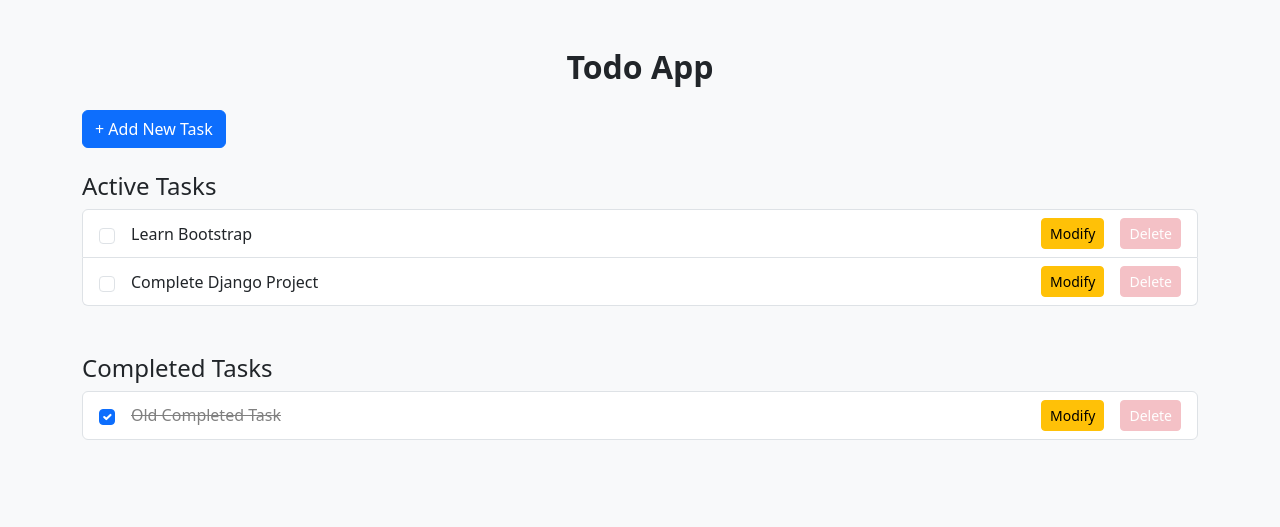
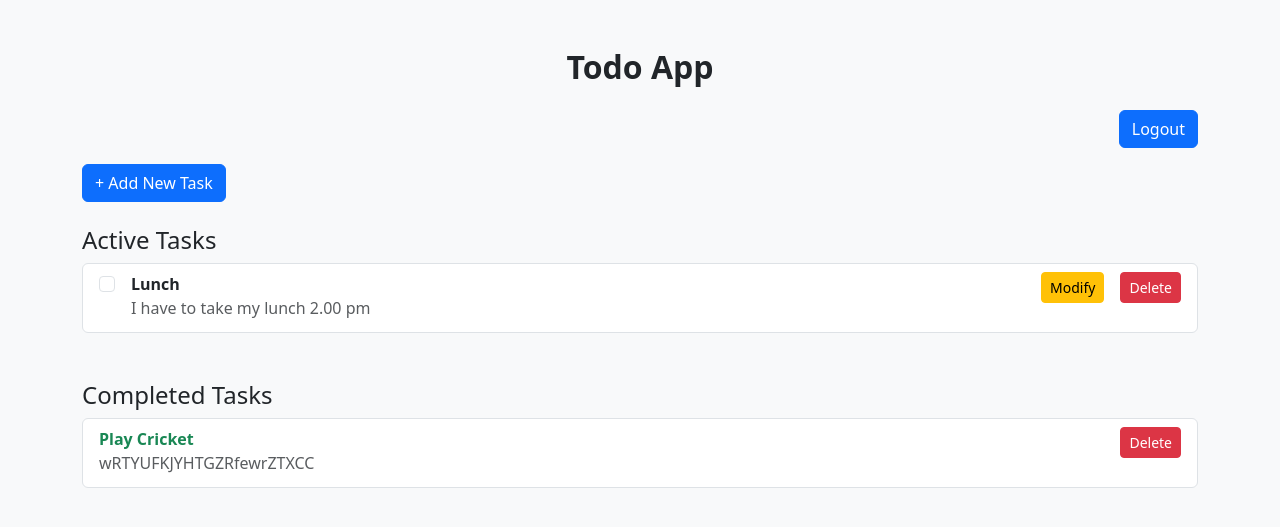
Before and after one commit to arunava6/todo_django, a Django app: page / in a window 1280 px wide. Shown: the top 527 px of the page. Run offline with Django 5.2, Linux system fonts and the light colour scheme; a user stored in the database is signed in; data comes from the database, SQL or seed files in the repository; both versions use the stored data as it was after the commit.

Commit message:
first commit

```diff
--- a/prac1/urls.py
+++ b/prac1/urls.py
@@ -14,14 +14,17 @@ Including another URLconf
     1. Import the include() function: from django.urls import include, path
     2. Add a URL to urlpatterns:  path('blog/', include('blog.urls'))
 """
+
 from django.contrib import admin
 from django.urls import path
 from todo.views import *
 
 urlpatterns = [
-    path('admin/', admin.site.urls),
-    path('',add_task,name="add_task"),
-    path('update/',update_task,name="update"),
-    path('register/',register,name="register"),
-    path('login/',login_view,name="login"),
+    path("admin/", admin.site.urls),
+    path("", add_task, name="add_task"),
+    path("update/<int:id>/", update_task, name="update_task"),
+    path("delete/<int:id>/", delete_task, name="delete_task"),
+    path("register/", register, name="register"),
+    path("login/", login_view, name="login"),
+    path("logout/",logout_view,name="logout"),
 ]
--- a/todo/templates/home.html
+++ b/todo/templates/home.html
@@ -1,11 +1,11 @@
 <!DOCTYPE html>
 <html lang="en">
   <head>
-    <meta charset="UTF-8">
-    <meta name="viewport" content="width=device-width, initial-scale=1">
-    <title>Bootstrap Todo App — Modify Without JS</title>
+    <meta charset="UTF-8" />
+    <meta name="viewport" content="width=device-width, initial-scale=1" />
+    <title>Todo App</title>
 
-    <link href="https://cdn.jsdelivr.net/npm/bootstrap@5.3.8/dist/css/bootstrap.min.css" rel="stylesheet" integrity="sha384-sRIl4kxILFvY47J16cr9ZwB07vP4J8+LH7qKQnuqkuIAvNWLzeN8tE5YBujZqJLB" crossorigin="anonymous">
+    <link href="https://cdn.jsdelivr.net/npm/bootstrap@5.3.8/dist/css/bootstrap.min.css" rel="stylesheet" integrity="sha384-sRIl4kxILFvY47J16cr9ZwB07vP4J8+LH7qKQnuqkuIAvNWLzeN8tE5YBujZqJLB" crossorigin="anonymous" />
 
     <style>
       .task-check:checked + label {
@@ -14,10 +14,6 @@
       }
       .task-row:hover .delete-btn {
         opacity: 1;
-        }
-        .delete-btn {
-            opacity: 0.3;
-            transition: 0.2s;
       }
       details summary {
         list-style: none;
@@ -28,94 +24,99 @@
       }
     </style>
   </head>
+
   <body class="bg-light">
+    <div class="container py-5">
+      <h2 class="text-center mb-4 fw-bold">Todo App</h2>
 
-<div class="container py-5">
-    <h2 class="text-center mb-4 fw-bold">Todo App </h2>
+      <div class="d-flex justify-content-end mb-3">
+        <a href="/logout/" class="btn btn-primary">Logout</a>
+      </div>
 
-    <!-- ADD TASK SECTION -->
+      <!-- ADD TASK -->
       <details class="mb-4">
         <summary class="btn btn-primary">+ Add New Task</summary>
         <div class="card card-body mt-3">
-            <label class="form-label">Write Your Task:</label>
-            <input type="text" class="form-control mb-2" placeholder="Type task here…">
+          <form method="POST">
+            {% csrf_token %}
+
+            <label class="form-label">Task Title</label>
+            <input type="text" name="task_title" class="form-control mb-2" required />
+
+            <label class="form-label">Task Description</label>
+            <textarea name="task_description" class="form-control mb-2"></textarea>
+
+            <div class="form-check mb-3">
+              <input class="form-check-input" type="checkbox" name="task_completed" />
+              <label class="form-check-label">Mark as completed</label>
+            </div>
+
             <button class="btn btn-success w-100">Add Task</button>
+          </form>
         </div>
       </details>
 
       <!-- ACTIVE TASKS -->
       <h4>Active Tasks</h4>
-    <div class="list-group">
+      <div class="list-group mb-4">
+        {% for task in tasks %}
+          {% if not task.task_completed %}
+            <div class="list-group-item task-row">
+              <div class="d-flex align-items-start">
+                <form method="POST" action="{% url 'update_task' task.id %}">
+                  {% csrf_token %}
+                  <input type="checkbox" class="form-check-input me-3" name="task_completed" onchange="this.form.submit()" />
+                </form>
 
-        <!-- Task 1 -->
-        <div class="list-group-item task-row">
-            <div class="d-flex align-items-center">
+                <div class="flex-grow-1">
+                  <strong>{{ task.task_title }}</strong>
+                  <p class="mb-1 text-muted">{{ task.task_description }}</p>
+                </div>
 
-                <input type="checkbox" class="form-check-input me-3 task-check">
-                <label class="flex-grow-1 task-text">Learn Bootstrap</label>
-
-                <!-- Modify Button + Editor -->
+                <!-- UPDATE -->
                 <details class="ms-3">
                   <summary class="btn btn-warning btn-sm">Modify</summary>
-                    <div class="card card-body mt-3 p-2">
-                        <label>Edit Task:</label>
-                        <input type="text" class="form-control mb-2" value="Learn Bootstrap">
-                        <button class="btn btn-success btn-sm w-100">Save </button>
+                  <div class="card card-body mt-2 p-2">
+                    <form method="POST" action="{% url 'update_task' task.id %}">
+                      {% csrf_token %}
+                      <input type="text" name="task_title" value="{{ task.task_title }}" class="form-control mb-2" required />
+
+                      <textarea name="task_description" class="form-control mb-2">{{ task.task_description }}</textarea>
+
+                      <button class="btn btn-success btn-sm w-100">Save</button>
+                    </form>
                   </div>
                 </details>
 
-                <button class="btn btn-sm btn-danger delete-btn ms-3">Delete</button>
+                <!-- DELETE -->
+                <a href="{% url 'delete_task' task.id %}" class="btn btn-danger btn-sm ms-3">Delete</a>
               </div>
             </div>
-
-        <!-- Task 2 -->
-        <div class="list-group-item task-row">
-            <div class="d-flex align-items-center">
-
-                <input type="checkbox" class="form-check-input me-3 task-check">
-                <label class="flex-grow-1 task-text">Complete Django Project</label>
-
-                <details class="ms-3">
-                    <summary class="btn btn-warning btn-sm">Modify</summary>
-                    <div class="card card-body mt-3 p-2">
-                        <label>Edit Task:</label>
-                        <input type="text" class="form-control mb-2" value="Complete Django Project">
-                        <button class="btn btn-success btn-sm w-100">Save</button>
-                    </div>
-                </details>
-
-                <button class="btn btn-sm btn-danger delete-btn ms-3">Delete</button>
-            </div>
-        </div>
-
+          {% endif %}
+        {% endfor %}
       </div>
 
       <!-- COMPLETED TASKS -->
       <h4 class="mt-5">Completed Tasks</h4>
       <div class="list-group">
+        {% for task in tasks %}
+          {% if task.task_completed %}
+            <div class="list-group-item task-row">
+              <div class="d-flex align-items-start">
+                <!-- ❌ NO CHECKBOX HERE -->
 
-        <div class="list-group-item task-row">
-            <div class="d-flex align-items-center">
+                <div class="flex-grow-1">
+                  <strong class="text-success">{{ task.task_title }}</strong>
+                  <p class="mb-1 text-muted">{{ task.task_description }}</p>
+                </div>
 
-                <input type="checkbox" class="form-check-input me-3 task-check" checked>
-                <label class="flex-grow-1 task-text">Old Completed Task</label>
-
-                <details class="ms-3">
-                    <summary class="btn btn-warning btn-sm">Modify</summary>
-                    <div class="card card-body mt-3 p-2">
-                        <label>Edit Task:</label>
-                        <input type="text" class="form-control mb-2" value="Old Completed Task">
-                        <button class="btn btn-success btn-sm w-100">Save</button>
-                    </div>
-                </details>
-
-                <button class="btn btn-sm btn-danger delete-btn ms-3">Delete</button>
+                <!-- DELETE -->
+                <a href="{% url 'delete_task' task.id %}" class="btn btn-danger btn-sm ms-3">Delete</a>
               </div>
             </div>
-
+          {% endif %}
+        {% endfor %}
       </div>
-
     </div>
-
   </body>
 </html>
--- a/todo/views.py
+++ b/todo/views.py
@@ -1,4 +1,4 @@
-from django.shortcuts import render,redirect
+from django.shortcuts import render, redirect
 from django.http import HttpResponse
 from .models import *
 from django.contrib.auth.models import User
@@ -6,36 +6,36 @@ from django.contrib import messages
 from django.contrib.auth import authenticate, login, logout
 from django.contrib.auth.decorators import login_required
 
+
 # Create your views here.
 def register(request):
-    if request.method=="POST":
-        data=request.POST
-        first_name=data.get("first_name")
-        last_name=data.get("last_name")
-        email=data.get("email")
-        password=data.get("password")
+    if request.method == "POST":
+        data = request.POST
+        first_name = data.get("first_name")
+        last_name = data.get("last_name")
+        email = data.get("email")
+        password = data.get("password")
 
         if User.objects.filter(email=email).exists():
             messages.warning(request, "Email already exists!")
             return redirect("/register/")
 
-        user=User.objects.create(
-            first_name=first_name,
-            last_name=last_name,
-            email=email
+        user = User.objects.create(
+            first_name=first_name, last_name=last_name, email=email
         )
         user.set_password(password)
         user.save()
         messages.success(request, "Account created successfully!.")
         return redirect("/login/")
 
-    return render(request,"register.html")
+    return render(request, "register.html")
+
 
 def login_view(request):
-    if request.method=="POST":
-        data=request.POST
-        email=data.get("email")
-        password=data.get("password")
+    if request.method == "POST":
+        data = request.POST
+        email = data.get("email")
+        password = data.get("password")
 
         try:
             user_obj = User.objects.get(email=email)
@@ -43,16 +43,16 @@ def login_view(request):
             messages.warning(request, "Email not exists")
             return redirect("/login/")
 
-        user=authenticate(request,username=user_obj.username,password=password)
+        user = authenticate(request, username=user_obj.username, password=password)
 
         if user is None:
             messages.warning(request, "Invalid password")
             return redirect("/login/")
         else:
-            login(request,user)
+            login(request, user)
             return redirect("/")
 
-    return render(request,"login.html")
+    return render(request, "login.html")
 
 
 def logout_view(request):
@@ -62,11 +62,11 @@ def logout_view(request):
 
 @login_required(login_url="/login/")
 def add_task(request):
-    if request.method=="POST":
-        data=request.POST
-        task_title=data.get("task_title")
-        task_description=data.get("task_description")
-        task_completed=True if data.get("task_completed") == "on" else False
+    if request.method == "POST":
+        data = request.POST
+        task_title = data.get("task_title")
+        task_description = data.get("task_description")
+        task_completed = True if data.get("task_completed") == "on" else False
 
         Task.objects.create(
             task_title=task_title,
@@ -76,37 +76,37 @@ def add_task(request):
 
         return redirect("/")
 
-    queryset=Task.objects.all()
-    context={'tasks':queryset}
+    queryset = Task.objects.all()
+    context = {"tasks": queryset}
 
-    return render(request,"home.html",context)
+    return render(request, "home.html", context)
 
 
 @login_required(login_url="/login/")
-# for updating the task
-def update_task(request,id):
-    queryset=Task.objects.get(id=id)
+def update_task(request, id):
+    task = Task.objects.get(id=id)
 
-    if request.method=="POST":
-        data=request.POST
-        task_title=data.get("task_title")
-        task_description=data.get("task_description")
-        task_completed = True if data.get("task_completed") == "on" else False
+    if request.method == "POST":
+        data = request.POST
 
-        queryset.task_title=task_title
-        queryset.task_description=task_description
-        queryset.task_completed=task_completed
+        if "task_completed" in data and "task_title" not in data:
+            task.task_completed = True
+            task.save()
+            return redirect("/")
 
-        queryset.save()
+        task.task_title = data.get("task_title")
+        task.task_description = data.get("task_description")
+        task.task_completed = True if data.get("task_completed") == "on" else False
 
+        task.save()
         return redirect("/")
 
-    context={'task':queryset}
-    return render(request,"update.html",context)
+    return render(request, "update.html", {"task": task})
 
 
 @login_required(login_url="/login/")
-def delete_task(request,id):
-    queryset=Task.objects.get(id=id)
-    queryset.delete()
+def delete_task(request, id):
+    if request.method=="POST":
+        queryset = Task.objects.get(id=id)
+        queryset.delete()
     return redirect("/")
```
Also changed, not shown: todo/models.py (+6 -5 lines), db.sqlite3. Lines whose indentation alone changed are shown as unchanged.
